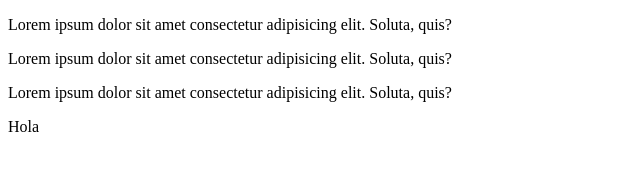
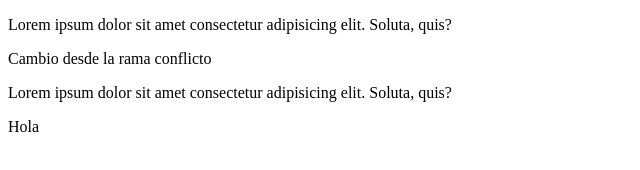
Before and after one commit to ajroit/repo23026, a plain HTML site: page index.html in a window 1280 px wide. Shown: the whole page, without its empty margins (0-640 px from the left). Drawn offline with Linux system fonts and the light colour scheme.

Commit message:
Primer Cambio de Rama conflicto

```diff
--- a/index.html
+++ b/index.html
@@ -6,7 +6,7 @@
     <meta name="viewport" content="width=device-width, initial-scale=1.0">
     <title>Document</title>
     <p> Lorem ipsum dolor sit amet consectetur adipisicing elit. Soluta, quis?  </p>
-    <p> Lorem ipsum dolor sit amet consectetur adipisicing elit. Soluta, quis?  </p>
+    <p> Cambio desde la rama conflicto </p>
     <p> Lorem ipsum dolor sit amet consectetur adipisicing elit. Soluta, quis?  </p>
     <p>Hola</p>
 </head>
```
Also changed, not shown: 1 other file.
